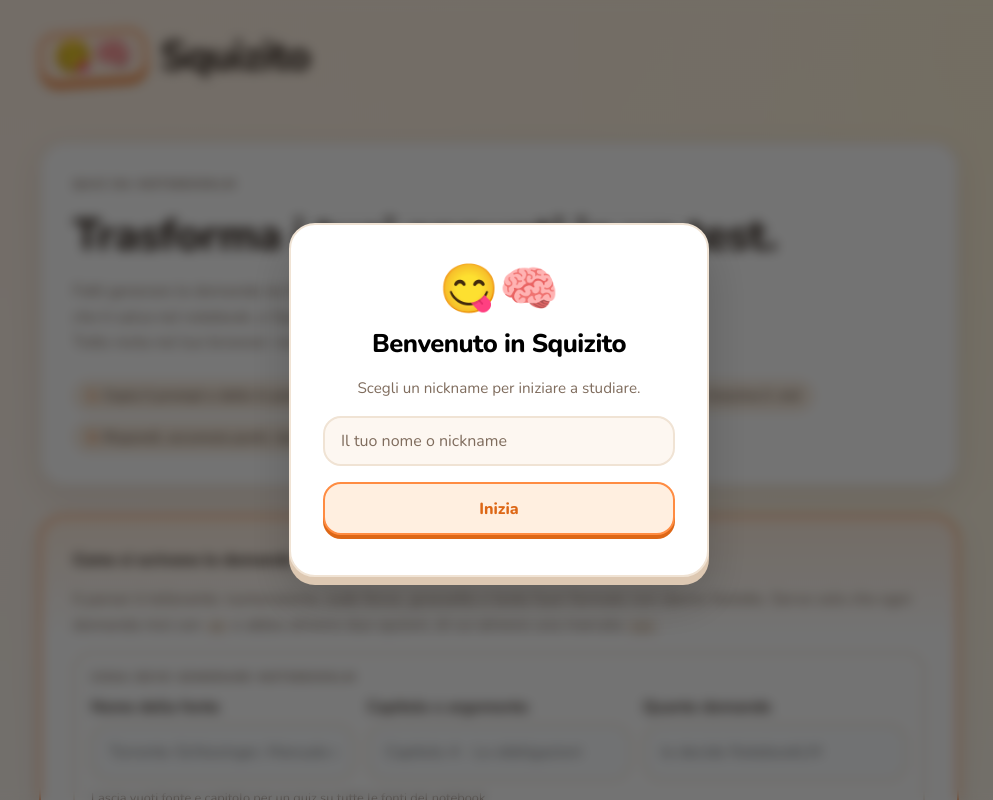
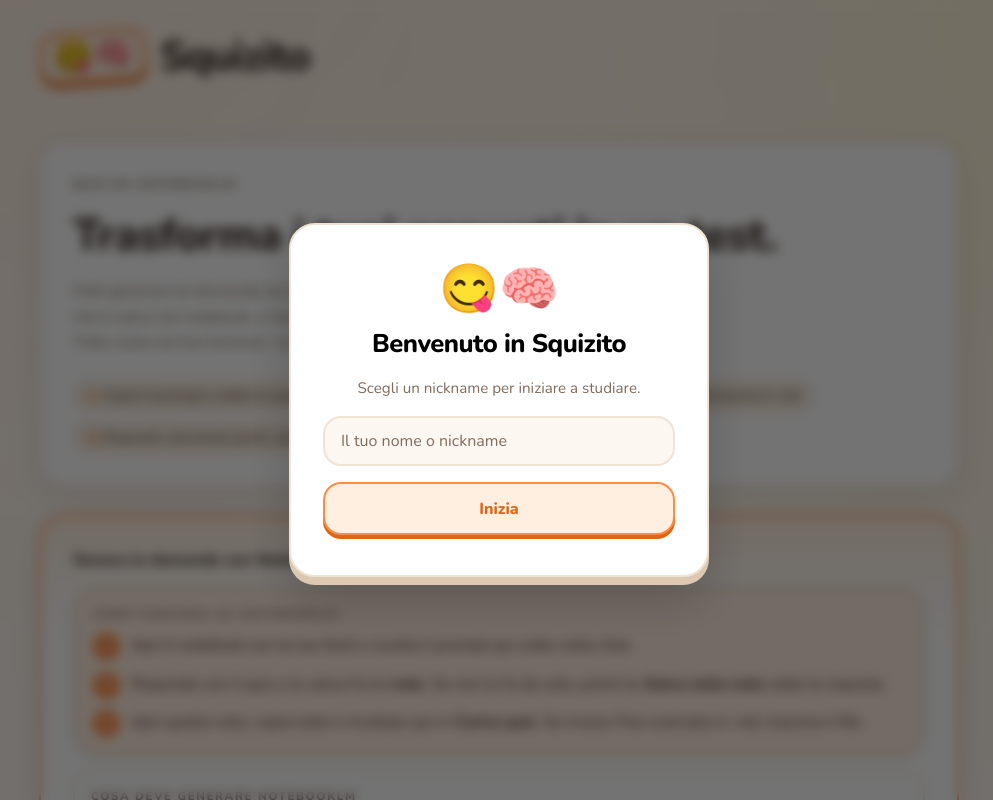
Before and after one commit to vincenzo-mars/squizito, a SvelteKit app: page / in a window 1280 px wide. Shown: the top 800 px of the page, without its empty margins (141-1134 px from the left). Built offline with nearby package versions, Linux system fonts and the light colour scheme.

Commit message:
feat: lead the guide with the notebooklm walkthrough

```diff
--- a/src/routes/+page.svelte
+++ b/src/routes/+page.svelte
@@ -7,7 +7,7 @@
 	import QuizCard from '$lib/components/QuizCard.svelte';
 	import { DEMO_SOURCE } from '$lib/quiz/demo';
 	import { parseQuiz } from '$lib/quiz/parser';
-	import { BATCH_SIZE, buildPrompt, isBatched, SYNTAX_EXAMPLE } from '$lib/quiz/prompt';
+	import { BATCH_SIZE, buildPrompt, isBatched } from '$lib/quiz/prompt';
 	import Toggle from '$lib/components/Toggle.svelte';
 	import type { ParseIssue } from '$lib/quiz/types';
 	import { downloadBackup, readBackupFile } from '$lib/storage/backup';
@@ -152,16 +152,44 @@
 
 	<details class="surface guide" bind:open={guideOpen}>
 		<summary>
-			<span>Come si scrivono le domande</span>
-			<span class="muted summary-hint">formato, prompt per NotebookLM e opzioni</span>
+			<span>Genera le domande con NotebookLM</span>
+			<span class="muted summary-hint">tutorial, prompt e opzioni</span>
 		</summary>
 
 		<div class="stack details-body">
-			<p class="muted">
-				Il parser è tollerante: numerazione, code fence, grassetto e testo fuori formato non danno
-				fastidio. Serve solo che ogni domanda inizi con <code>##</code> e abbia almeno due opzioni,
-				di cui almeno una marcata <code>[x]</code>.
-			</p>
+			<div class="tutorial-card">
+				<p class="eyebrow">Come funziona su NotebookLM</p>
+				<ol class="tutorial">
+					<li>
+						<span class="step-n">1</span>
+						<span>Apri il notebook con le tue fonti e incolla il prompt qui sotto nella chat.</span>
+					</li>
+					<li>
+						<span class="step-n">2</span>
+						<span>
+							Risponde con il quiz e lo salva fra le <strong>note</strong>. Se non lo fa da solo,
+							premi tu <em>Salva nella nota</em> sotto la risposta.
+						</span>
+					</li>
+					{#if batched}
+						<li>
+							<span class="step-n">3</span>
+							<span>
+								Le domande arrivano a blocchi da {BATCH_SIZE}: a ogni "blocco n su N" rispondi
+								<code>continua</code>, fino alla nota che finisce per <strong>COMPLETO</strong>,
+								l'unica che le contiene tutte.
+							</span>
+						</li>
+					{/if}
+					<li>
+						<span class="step-n">{batched ? 4 : 3}</span>
+						<span>
+							Apri quella nota, copia tutto e incollalo qui in <em>Carica quiz</em>. Se invece l'hai
+							scaricata in .md, trascina il file.
+						</span>
+					</li>
+				</ol>
+			</div>
 
 			<div class="options">
 				<p class="eyebrow">Cosa deve generare NotebookLM</p>
@@ -217,36 +245,16 @@
 
 			<div class="prompt-head">
 				<p class="eyebrow">Prompt da dare a NotebookLM</p>
-				<Button size="sm" onclick={() => copy(prompt)}>
+				<Button onclick={() => copy(prompt)}>
 					{copied ? 'Copiato' : 'Copia il prompt'}
 				</Button>
 			</div>
-			<pre>{prompt}</pre>
 
-			<p class="eyebrow">Cosa succede su NotebookLM</p>
-			<ol class="steps tutorial">
-				<li>
-					<strong>1.</strong> Apri il notebook con le tue fonti e incolla il prompt nella chat.
-				</li>
-				<li>
-					<strong>2.</strong> Risponde con il quiz e lo salva fra le note. Se non lo fa da solo,
-					premi tu <em>Salva nella nota</em> sotto la risposta.
-				</li>
-				{#if batched}
-					<li>
-						<strong>3.</strong> Le domande arrivano a blocchi da {BATCH_SIZE}: a ogni "blocco n su
-						N" rispondi <code>continua</code>, fino alla nota che finisce per
-						<strong>COMPLETO</strong>, l'unica che le contiene tutte.
-					</li>
-				{/if}
-				<li>
-					<strong>{batched ? 4 : 3}.</strong> Apri quella nota, copia tutto e incollalo qui in
-					<em>Carica quiz</em>. Se invece l'hai scaricata in .md, trascina il file.
-				</li>
-			</ol>
-
-			<p class="muted">Come viene il Markdown che ti restituisce:</p>
-			<pre>{SYNTAX_EXAMPLE}</pre>
+			<p class="muted">
+				Il parser è tollerante: numerazione, code fence, grassetto e testo fuori formato non danno
+				fastidio. Serve solo che ogni domanda inizi con <code>##</code> e abbia almeno due opzioni,
+				di cui almeno una marcata <code>[x]</code>.
+			</p>
 		</div>
 	</details>
 
@@ -451,17 +459,40 @@
 		color: var(--orange-dark);
 	}
 
+	.tutorial-card {
+		border: 2px solid var(--line-strong);
+		border-radius: var(--radius-lg);
+		background: var(--orange-soft);
+		padding: 1rem 1.1rem 1.1rem;
+	}
+
 	.tutorial {
+		list-style: none;
+		display: flex;
 		flex-direction: column;
-		gap: 0.4rem;
-		margin: 0;
+		gap: 0.7rem;
+		margin: 0.6rem 0 0;
+		padding: 0;
 	}
 
 	.tutorial li {
-		border-radius: var(--radius);
-		padding: 0.55rem 0.85rem;
-		font-weight: 500;
+		display: flex;
+		align-items: flex-start;
+		gap: 0.7rem;
 		line-height: 1.5;
+	}
+
+	.step-n {
+		flex: none;
+		display: grid;
+		place-items: center;
+		width: 1.7rem;
+		height: 1.7rem;
+		border-radius: 999px;
+		background: var(--orange);
+		color: #fff;
+		font-weight: 800;
+		font-size: 0.9rem;
 	}
 
 	.tutorial em {
@@ -642,23 +673,6 @@
 		margin-top: 1rem;
 	}
 
-	/* The prompt is long prose: wrap it instead of forcing a horizontal scroll. */
-	.guide pre {
-		white-space: pre-wrap;
-		max-height: 340px;
-		overflow: auto;
-	}
-
-	pre {
-		margin: 0;
-		overflow-x: auto;
-		background: var(--bg-tint);
-		border-radius: var(--radius);
-		padding: 1rem;
-		font-size: 0.82rem;
-		line-height: 1.5;
-	}
-
 	code {
 		background: var(--bg-tint);
 		border-radius: 6px;
```
